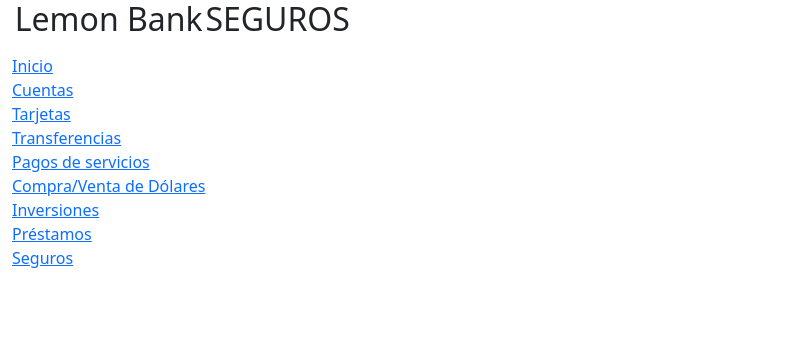
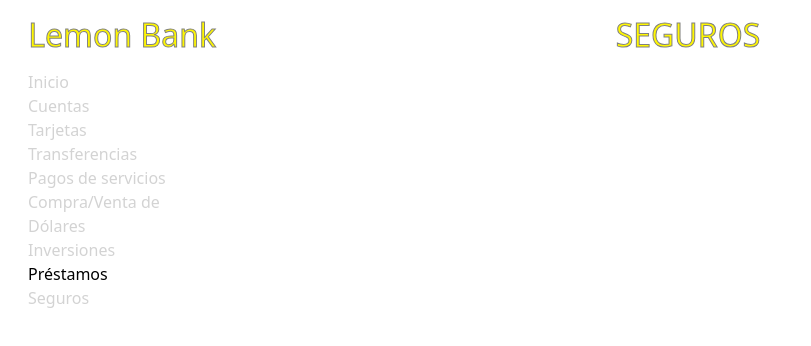
Before and after one commit to mathiasone/LemonBank, a plain HTML site: page assets/pages/seguros.html in a window 1280 px wide. Shown: the whole page, without its empty margins (0-811 px from the left). Drawn offline with nearby package versions, Linux system fonts and the light colour scheme; the site is published under a folder, as on GitHub Pages, so addresses that start at the root find nothing.

Commit message:
Se corrige pagina seguros

```diff
--- a/assets/pages/seguros.html
+++ b/assets/pages/seguros.html
@@ -14,7 +14,7 @@
 
 
     <!-- CUSTOM CSS -->
-    <link rel="stylesheet" href="/assets/css/style.css">
+    <link rel="stylesheet" href="../css/style.css">
     <!-- Bootstrap 5 CSS -->
     <link href="https://cdn.jsdelivr.net/npm/bootstrap@5.0.0-beta1/dist/css/bootstrap.min.css" rel="stylesheet"
         integrity="sha384-giJF6kkoqNQ00vy+HMDP7azOuL0xtbfIcaT9wjKHr8RbDVddVHyTfAAsrekwKmP1" crossorigin="anonymous">
@@ -37,49 +37,49 @@
                         </a>
                     </li>
                     <li class="">
-                        <a  href="cuentas.html">
+                        <a  href="./cuentas.html">
                             Cuentas
 
                         </a>
                     </li>
                     <li class="">
-                        <a  href="tarjetas.html">
+                        <a  href="./tarjetas.html">
                             Tarjetas
 
                         </a>
                     </li>
                     <li class="">
-                        <a  href="transferencias.html">
+                        <a  href="./transferencias.html">
                             Transferencias
 
                         </a>
                     </li>
                     <li class="">
-                        <a  href="pagos.html">
+                        <a  href="./pagos.html">
                             Pagos de servicios
 
                         </a>
                     </li>
                     <li class="">
-                        <a  href="dolares.html">
+                        <a  href="./dolares.html">
                             Compra/Venta de Dólares
 
                         </a>
                     </li>
                     <li class="">
-                        <a  href="inversiones.html">
+                        <a  href="./inversiones.html">
                             Inversiones
 
                         </a>
                     </li>
                     <li class="">
-                        <a id="aprestamo" href="/assets/pages/prestamos.html">
+                        <a id="aprestamo" href="./prestamos.html">
                             Préstamos
 
                         </a>
                     </li>
                     <li class="">
-                        <a  href="seguros.html">
+                        <a  href="./seguros.html">
                             Seguros
 
                         </a>
```
Also changed, not shown: index.html (+7 -7 lines).
